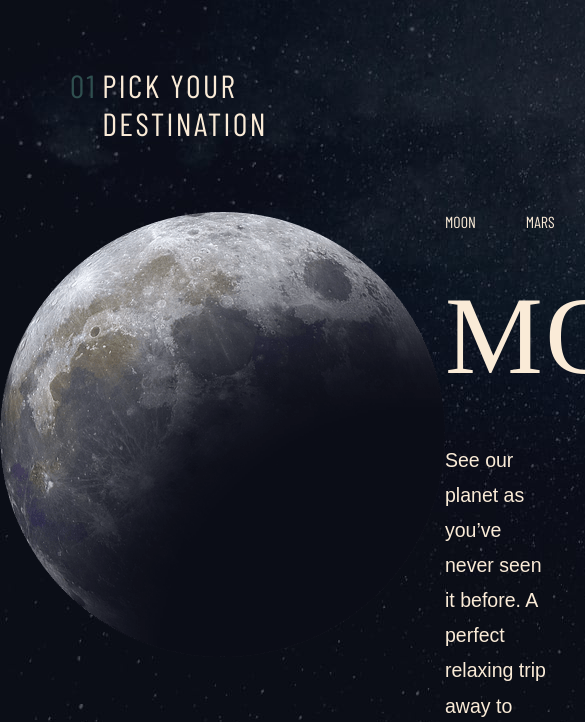
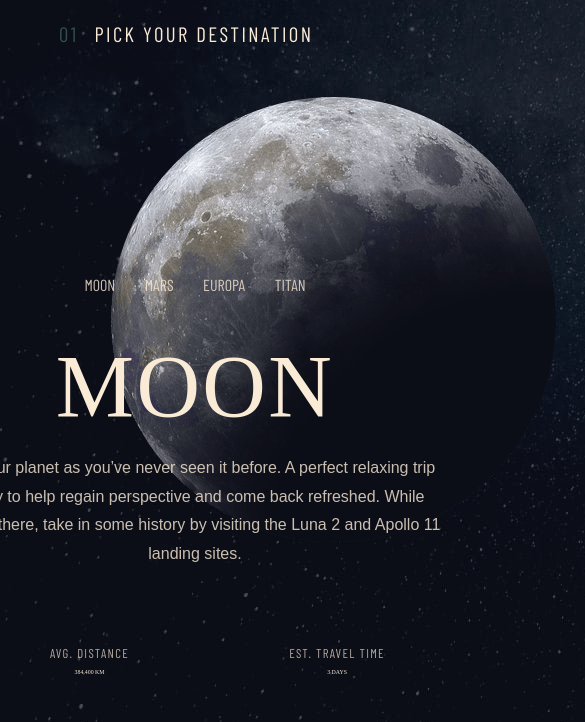
Before and after one commit to lukemagalhaes/N1, a plain HTML site: page destination.html in a window 390 px wide. Shown: the part 96-818 px from the top of the page, 585 px wide, since content can reach past the window. Drawn offline with nearby package versions, Linux system fonts and the light colour scheme; a web font is replaced by a local one.

Commit message:
Add files via upload

```diff
--- a/css/destination.css
+++ b/css/destination.css
@@ -9,8 +9,8 @@ body {
 
 
 .texto1{
-    margin: 70px;
-    width: 31vw;
+    margin: 7vh;
+    width: 70vh;
     display: flex;
     flex-direction: row;
     font-size: 2rem;
@@ -20,9 +20,12 @@ body {
 }
 .o1{
     color: darkslategray;
-    margin-right: 5px;
+    margin-right: 1rem;
 }
-
+.lua {
+    width: 45vh;
+    height: 45vh;
+}
 .container {
     display: flex;
     justify-content: space-around;
@@ -44,26 +47,28 @@ body {
     list-style-type: none;
     flex-direction: row;
     text-decoration: none;
-    gap: 50px;
-
+    gap: 10%;
+    opacity: 0.8;
+    font-size: 1vw;
+    width: 30vh;
 }
 
 
 .texto3{
-    width: 20vw;
-    font-size: 110px;
+    font-size: 7vw;
     letter-spacing: .15rem;
     font-family: "Bellefair",serif;
 }
 
 .texto4{
-    margin-bottom: 40px;
-    width: 27vw;
+    margin-bottom: 4vh;
     line-height: 190%;
     font-family: "Barlow",sans-serif;
     color: var(--fog--clr);
-    font-size: 1.22rem;
+    font-size: 0.9vw;
     line-height: 1.8em;
+    opacity: 0.8;
+    width: 50vh;
 
 }
 
@@ -71,30 +76,31 @@ body {
     display: flex;
     flex-direction: row;
     justify-content: space-between;
-
+    width: 50vh;
 }
 
 
 .linha1{
-    margin-bottom: 10px;
+    margin-bottom: 1vh;
     font-family: "Barlow Condensed",sans-serif;
     font-size: 1rem;
     text-transform: uppercase;
     font-weight: 400;
     letter-spacing: .1em;
     color: var(--half-transparent--clr);
+    font-size: 0.8vw;
 
 }
 
 .linha2{
-    margin-bottom: 10px;
+    margin-bottom: 1vh;
     font-family: "Barlow Condensed",sans-serif;
     font-size: 1rem;
     text-transform: uppercase;
     font-weight: 400;
     letter-spacing: .1em;
     color: var(--half-transparent--clr);
-
+    font-size: 0.8vw;
 }
 
 .linha3{
@@ -103,6 +109,7 @@ body {
     font-size: 2rem;
     text-transform: uppercase;
     color: var(--light--clr);
+    font-size: 1.5vw;
 }
 
 .linha4{
@@ -111,4 +118,132 @@ body {
     font-size: 2rem;
     text-transform: uppercase;
     color: var(--light--clr);
+    font-size: 1.5vw;
 }
+
+
+
+@media (max-width: 1200px) {
+   .container {
+    display: flex;
+    flex-direction: column;
+    width: 100%;
+    justify-content: center;
+    align-items: center;
+   }
+
+   .bloco {
+    width: 70vh;
+    display: center;
+    align-items: center;
+    margin-top: -4vh;
+   }
+
+   .texto1 {
+    width: 70vh;
+    height: 2vh;
+    font-size: 1.3rem;
+    font-weight: 300;
+    letter-spacing: .15rem;
+    margin-top: 3vh;
+   }
+
+   .texto2 {
+    width: 50%;
+    display: flex;
+    justify-content: center;
+    font-size: 1rem;
+   }
+
+   .texto3 {
+    font-size: 5.5rem;
+    margin-top: 0vh;
+   }
+
+   .texto4 {
+    width: 60vh;
+    text-align: center;
+    margin-top: -3vh;
+    font-size: 1rem;
+   }
+
+
+   .lua{
+    width: 20vh;
+    height: 20vh;
+    margin-bottom: 5vh;
+   }
+
+   .texto5 {
+    width: 20vh;
+
+   }
+   .linha2 {
+    display: flex;
+    justify-content: center;
+    font-size: 0.80rem;
+    opacity: 0.7;
+   }
+
+   .linha1 {
+    display: flex;
+    justify-content: center;
+    font-size: 0.80rem;
+    opacity: 0.7;
+   }
+
+   .linha3 {
+    display: flex;
+    justify-content: center;
+
+   }
+   .linha4 {
+    display: flex;
+    justify-content: center;
+
+   }
+
+   .texto56 {
+    align-items: center;
+    width: 45vh;
+   }
+
+   .traco {
+    width: 80%;
+    height: 0.2vh;
+    background-color: #383B4B;
+    display: flex;
+    justify-content: center;
+    margin-top: -3vh;
+
+   }
+}
+
+@media (max-width: 768px) {
+
+}
+
+@media (max-width: 376px) {
+    .container {
+        width: 55vh;
+    }
+    .lua {
+        width: 25vh;
+        height: 25vh;
+        margin-bottom: 8vh;
+    }
+
+    .bloco {
+        width: 40vh;
+        display: flex;
+        justify-content: center;
+    }
+
+    .texto4 {
+        width: 50vh;
+    }
+
+    .traco {
+
+    }
+}
--- a/css/technology.css
+++ b/css/technology.css
@@ -61,12 +61,6 @@ body {
 
 }
 
-.button a {
-    width: 100%;
-    height: 100%;
-
-}
-
 .container {
     display: flex;
     flex-direction: row;
@@ -113,7 +107,7 @@ body {
     .container {
         display: flex;
         justify-content: space-between;
-        flex-direction: column;
+        flex-direction: column-reverse;
         align-items: center;
     }
 
```
